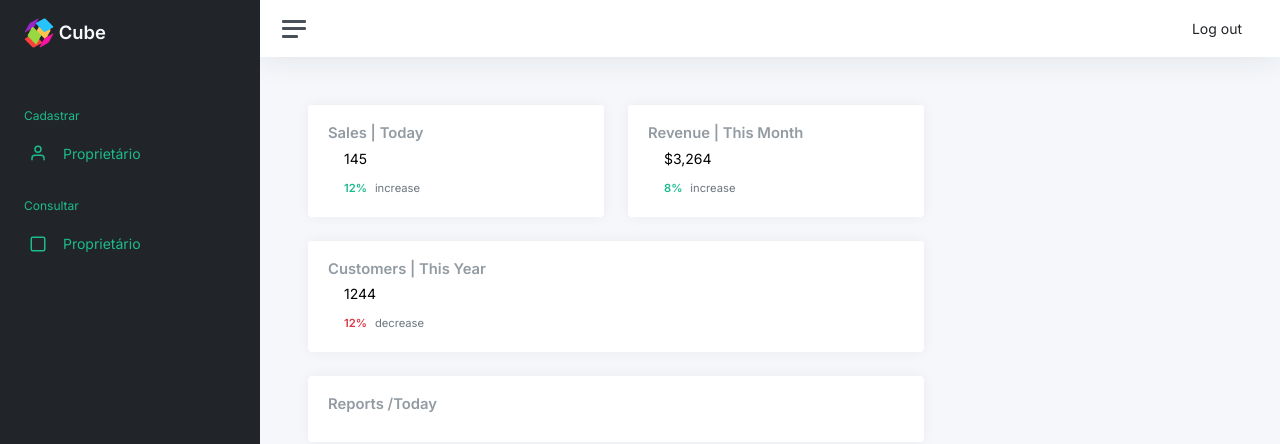
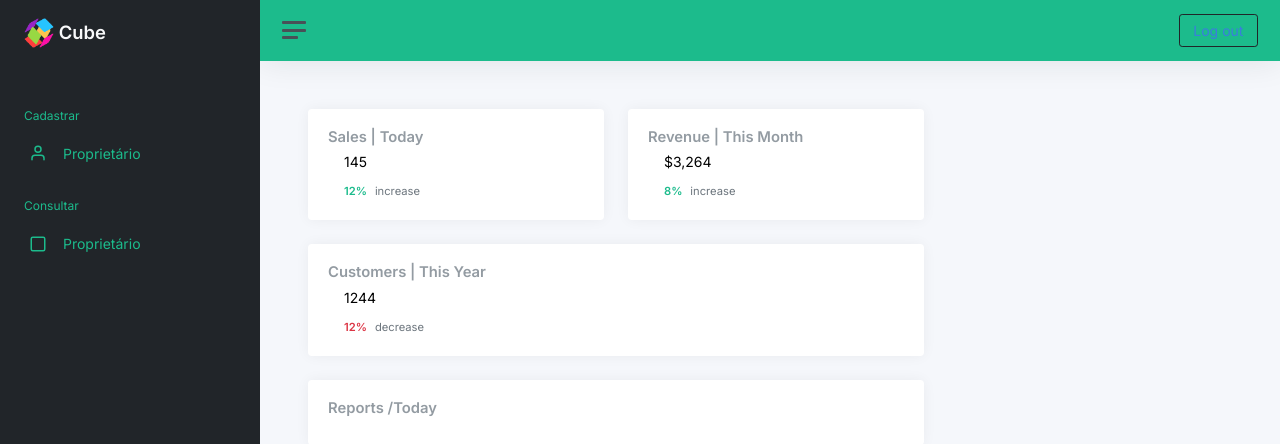
Before and after one commit to leoangonese/cube-fp, a PHP site: page /view/index.php in a window 1280 px wide. Shown: the top 444 px of the page. Run offline with PHP 8.4, Linux system fonts and the light colour scheme.

Commit message:
adjusted header

```diff
--- a/view/cadProprietario.php
+++ b/view/cadProprietario.php
@@ -18,7 +18,7 @@ session_start();
 		</nav>
 
 		<div class="main">
-		<nav class="navbar navbar-expand navbar-light navbar-bg">
+		<nav class="navbar navbar-expand navbar-light navbar-bg bg-success">
 				<a class="sidebar-toggle js-sidebar-toggle">
 					<i class="hamburger align-self-center"></i>
 				</a>
@@ -28,9 +28,9 @@ session_start();
 
 
 
+<button type='button' class='btn btn-outline-dark'><a href="../login.php">Log out</a></button>
 
 
-		    			    <a class="dropdown-item" href="../login.php">Log out</a>
 
 					</ul>
 				</div>
--- a/view/index.php
+++ b/view/index.php
@@ -13,7 +13,7 @@
 		?>
 	</nav>
 		<div class="main">
-			<nav class="navbar navbar-expand navbar-light navbar-bg">
+		<nav class="navbar navbar-expand navbar-light navbar-bg bg-success">
 				<a class="sidebar-toggle js-sidebar-toggle">
 					<i class="hamburger align-self-center"></i>
 				</a>
@@ -23,9 +23,9 @@
 
 
 
+<button type='button' class='btn btn-outline-dark'><a href="../login.php">Log out</a></button>
 
 
-		    			    <a class="dropdown-item" href="../login.php">Log out</a>
 
 					</ul>
 				</div>
```
Also changed, not shown: view/conProprietario.php (+9 -2 lines).
